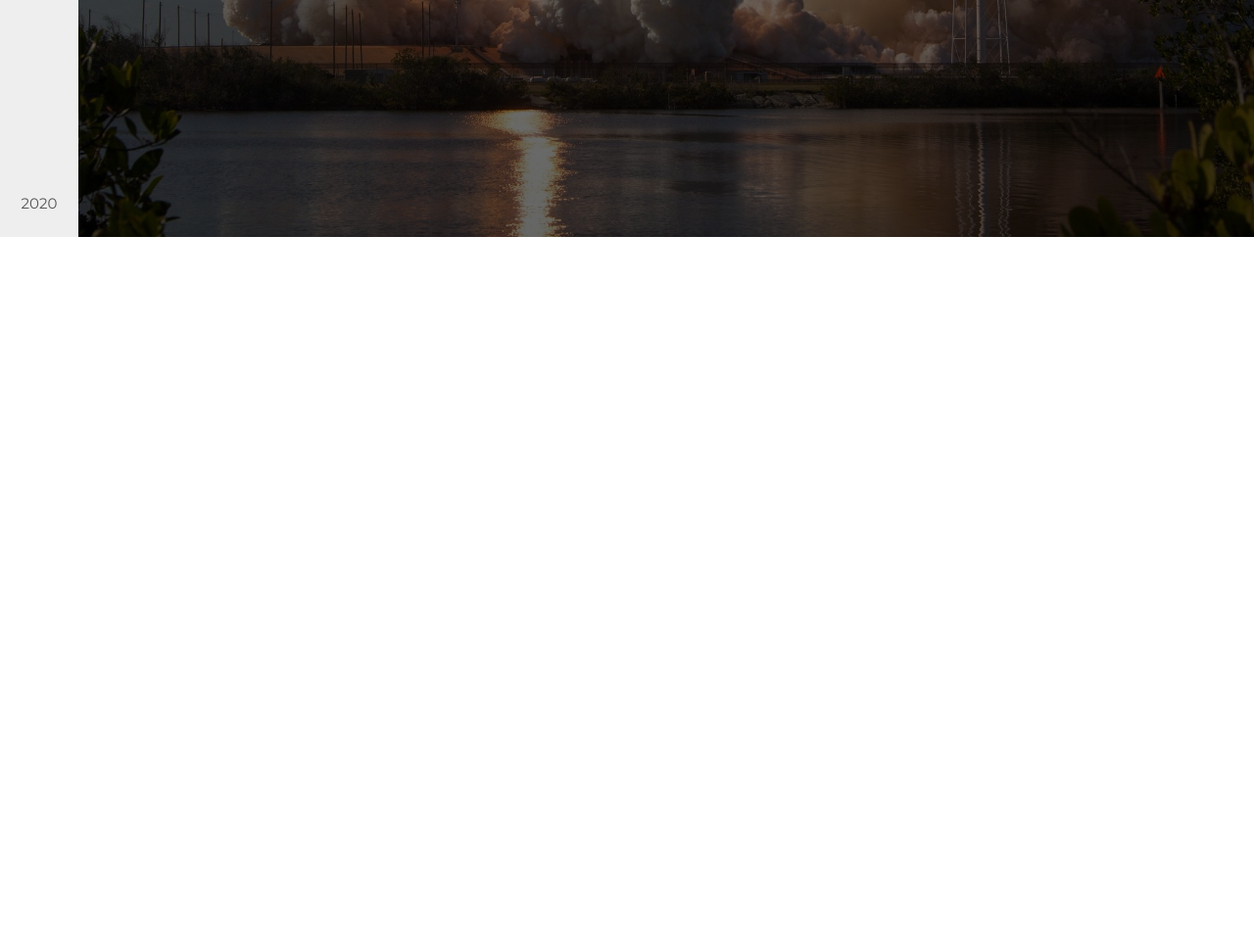
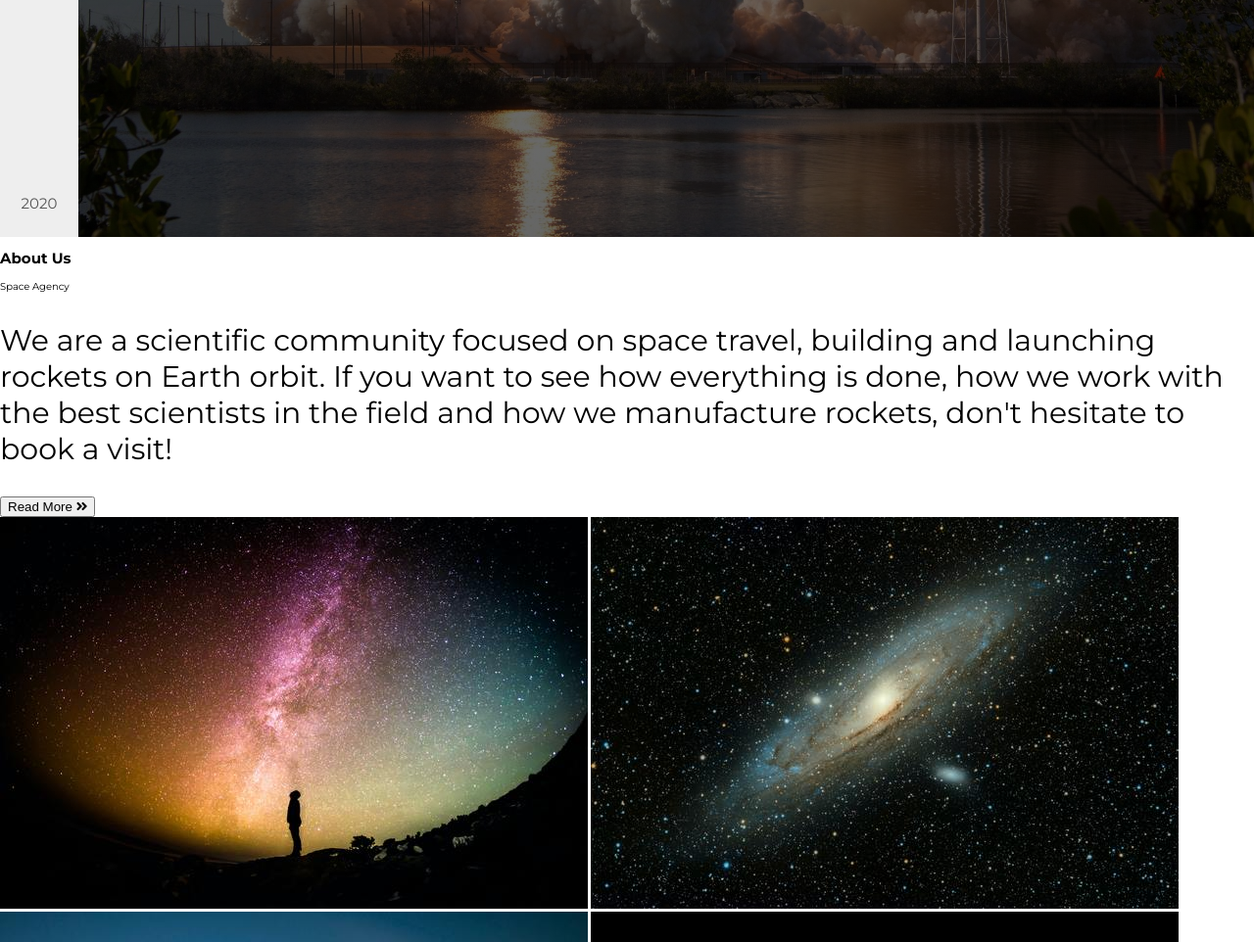
Before and after one commit to sorinscouse/Space-Agency, a plain HTML site: page index.html in a window 1280 px wide. Shown: the part 558-1520 px from the top of the page at 98% size. Before the commit the page ends 800 px from the top, so only its background shows below. Drawn offline with Linux system fonts and the light colour scheme.

Commit message:
Building About Us Section

```diff
--- a/css/style.css
+++ b/css/style.css
@@ -306,5 +306,4 @@ p {
         opacity: 1;
     }
 }
-
 /*Header End*/
--- a/index.html
+++ b/index.html
@@ -107,5 +107,33 @@
     </div>
 </header>
 <!--Header End-->
+
+<!--About Us Start-->
+<section class="about-us">
+    <div class="about-us-content">
+        <h1 class="about-us-heading">About Us</h1>
+        <div class="underline">
+            <div class="small-underline"></div>
+            <div class="big-underline"></div>
+        </div>
+        <div class="sub-heading">Space Agency</div>
+        <p class="about-us-paragraph">
+            We are a scientific community focused on space travel, building and launching
+            rockets on Earth orbit. If you want to see how everything is done, how we work with the best scientists in
+            the field and how we manufacture rockets, don't hesitate to book a visit!
+        </p>
+        <button class="about-us-btn">
+            Read More
+            <i class="fas fa-angle-double-right"></i>
+        </button>
+    </div>
+    <div class="about-us-images">
+        <img src="img/about-us-1.jpg" class="image image-1" alt="Man looking at the sky">
+        <img src="img/about-us-2.jpg" class="image image-2" alt="Galaxy with billions of stars">
+        <img src="img/about-us-3.jpg" class="image image-3" alt="Launching a rocket">
+        <img src="img/about-us-4.jpg" class="image image-4" alt="Astronaut in space">
+    </div>
+</section>
+<!--About Us End-->
 </body>
 </html>
```
Also changed, not shown: img/about-us-1.jpg (added), img/about-us-2.jpg (added), img/about-us-3.jpg (added), img/about-us-4.jpg (added).
